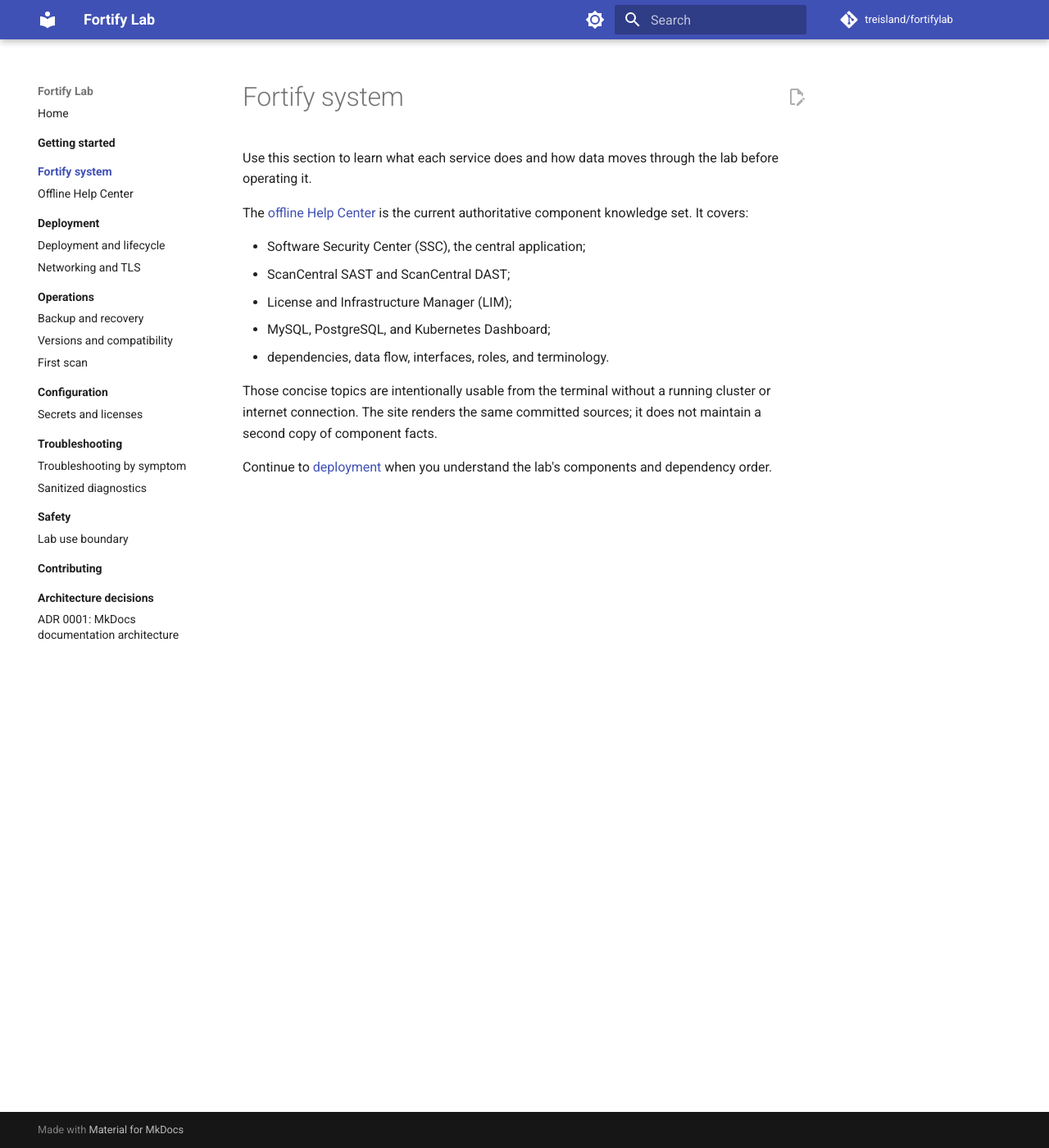
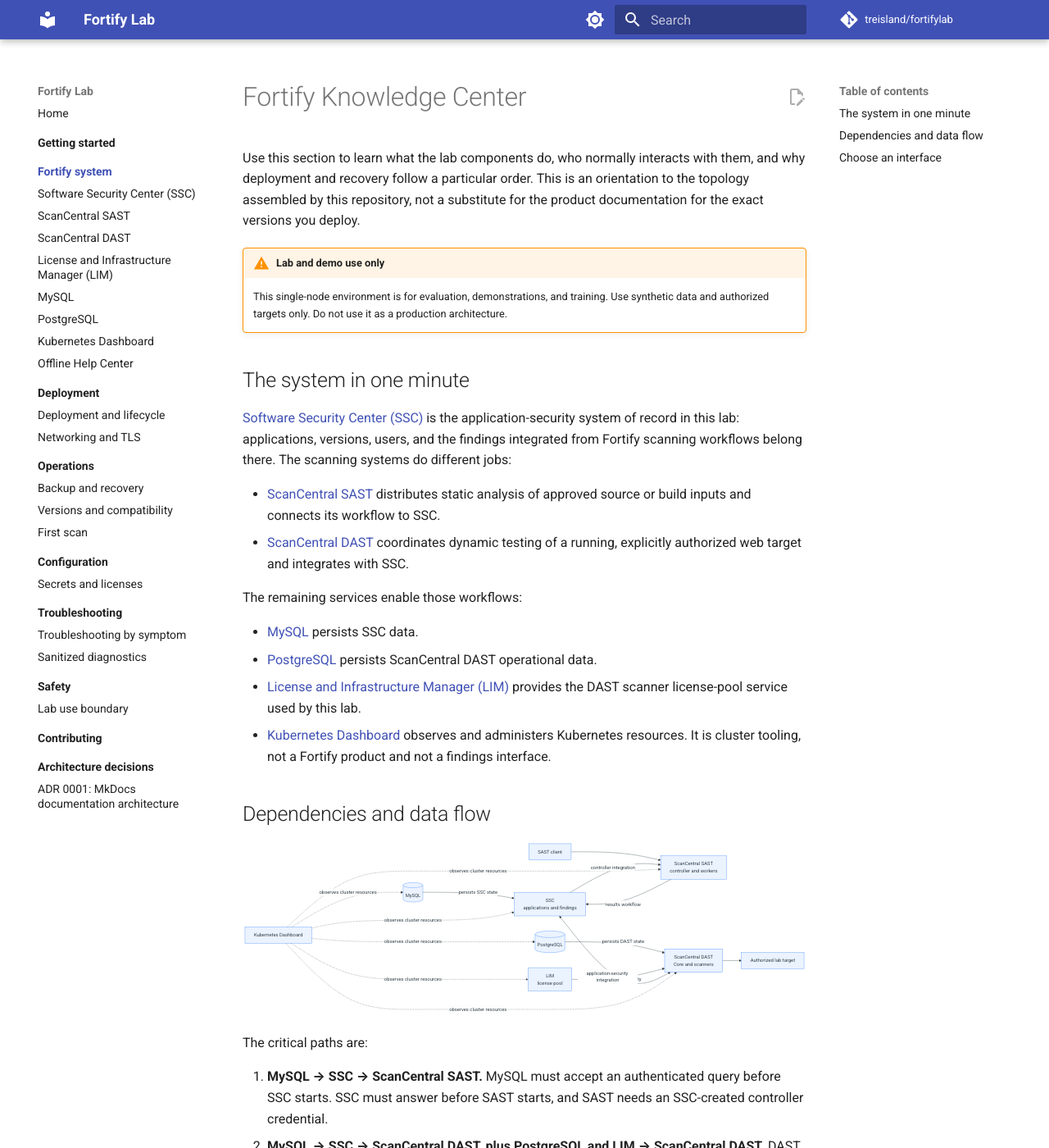
Before and after one commit to treisland/fortifylab, an MkDocs documentation site: the page built from docs/fortify/index.md, in a window 1280 px wide and 1400 px high. Shown: the whole window at 82% size. Built offline with MkDocs 1.6.1 and Material for MkDocs 9.7.7, drawn with Linux system fonts in a browser that asks for light colours; comment, search, counter and statistics services are not loaded; some of the changed text lies outside the part shown.

Commit message:
docs: build Fortify Knowledge Center

````diff
--- a/docs/fortify/index.md
+++ b/docs/fortify/index.md
@@ -1,20 +1,85 @@
-# Fortify system
+# Fortify Knowledge Center
 
-Use this section to learn what each service does and how data moves through the
-lab before operating it.
+Use this section to learn what the lab components do, who normally interacts
+with them, and why deployment and recovery follow a particular order. This is
+an orientation to the topology assembled by this repository, not a substitute
+for the product documentation for the exact versions you deploy.
 
-The [offline Help Center](../help/README.md) is the current authoritative
-component knowledge set. It covers:
+!!! warning "Lab and demo use only"
 
-- Software Security Center (SSC), the central application;
-- ScanCentral SAST and ScanCentral DAST;
-- License and Infrastructure Manager (LIM);
-- MySQL, PostgreSQL, and Kubernetes Dashboard;
-- dependencies, data flow, interfaces, roles, and terminology.
+    This single-node environment is for evaluation, demonstrations, and
+    training. Use synthetic data and authorized targets only. Do not use it as
+    a production architecture.
 
-Those concise topics are intentionally usable from the terminal without a
-running cluster or internet connection. The site renders the same committed
-sources; it does not maintain a second copy of component facts.
+## The system in one minute
 
-Continue to [deployment](../deployment/index.md) when you understand the lab's
-components and dependency order.
+[Software Security Center (SSC)](ssc.md) is the application-security system of
+record in this lab: applications, versions, users, and the findings integrated
+from Fortify scanning workflows belong there. The scanning systems do different
+jobs:
+
+- [ScanCentral SAST](scancentral-sast.md) distributes static analysis of
+  approved source or build inputs and connects its workflow to SSC.
+- [ScanCentral DAST](scancentral-dast.md) coordinates dynamic testing of a
+  running, explicitly authorized web target and integrates with SSC.
+
+The remaining services enable those workflows:
+
+- [MySQL](mysql.md) persists SSC data.
+- [PostgreSQL](postgresql.md) persists ScanCentral DAST operational data.
+- [License and Infrastructure Manager (LIM)](lim.md) provides the DAST scanner
+  license-pool service used by this lab.
+- [Kubernetes Dashboard](kubernetes-dashboard.md) observes and administers
+  Kubernetes resources. It is cluster tooling, not a Fortify product and not a
+  findings interface.
+
+## Dependencies and data flow
+
+```mermaid
+flowchart LR
+    mysql[(MySQL)] -->|persists SSC state| ssc[SSC\napplications and findings]
+    client[SAST client] --> sast[ScanCentral SAST\ncontroller and workers]
+    ssc -->|controller integration| sast
+    sast -->|results workflow| ssc
+
+    pg[(PostgreSQL)] -->|persists DAST state| dast[ScanCentral DAST\nCore and scanners]
+    lim[LIM\nlicense pool] -->|scanner capacity| dast
+    ssc <-->|application-security integration| dast
+    dast --> target[Authorized lab target]
+
+    dashboard[Kubernetes Dashboard] -.->|observes cluster resources| mysql
+    dashboard -.->|observes cluster resources| pg
+    dashboard -.->|observes cluster resources| ssc
+    dashboard -.->|observes cluster resources| sast
+    dashboard -.->|observes cluster resources| lim
+    dashboard -.->|observes cluster resources| dast
+```
+
+The critical paths are:
+
+1. **MySQL → SSC → ScanCentral SAST.** MySQL must accept an authenticated
+   query before SSC starts. SSC must answer before SAST starts, and SAST needs
+   an SSC-created controller credential.
+2. **MySQL → SSC → ScanCentral DAST, plus PostgreSQL and LIM → ScanCentral
+   DAST.** DAST Core requires PostgreSQL for its own operational state and uses
+   SSC integration; scanners require the configured LIM license pool. All three
+   upstream services must be ready before the DAST workflow is ready.
+
+An upstream outage can make several healthy-looking downstream pods unusable.
+Diagnose from left to right rather than repeatedly restarting the consumer.
+
+## Choose an interface
+
+| Goal | Primary interface |
+| --- | --- |
+| Organize applications and review findings | SSC UI or supported SSC API |
+| Submit and observe static-analysis work | Approved ScanCentral SAST client/workflow, with results in SSC |
+| Configure and observe dynamic testing | ScanCentral DAST UI/API, with integrated findings in SSC |
+| Configure DAST license capacity and pools | LIM UI/API |
+| Inspect pods, events, and Kubernetes resources | Kubernetes Dashboard or `kubectl` |
+| Inspect database internals | Operator diagnostics only; no learner-facing database UI is exposed |
+
+The [offline Help Center](../help/README.md) provides concise versions of these
+concepts from the terminal without a running cluster or internet connection.
+Continue to [deployment](../deployment/index.md) when the dependency paths and
+interface boundaries are clear.
--- a/mkdocs.yml
+++ b/mkdocs.yml
@@ -69,7 +69,14 @@
   - Getting started:
       - Overview: getting-started/index.md
   - Fortify system:
-      - Overview: fortify/index.md
+      - Knowledge Center: fortify/index.md
+      - Software Security Center (SSC): fortify/ssc.md
+      - ScanCentral SAST: fortify/scancentral-sast.md
+      - ScanCentral DAST: fortify/scancentral-dast.md
+      - License and Infrastructure Manager (LIM): fortify/lim.md
+      - MySQL: fortify/mysql.md
+      - PostgreSQL: fortify/postgresql.md
+      - Kubernetes Dashboard: fortify/kubernetes-dashboard.md
       - Offline Help Center: help/README.md
   - Deployment:
       - Overview: deployment/index.md
````
Also changed, not shown: docs/fortify/kubernetes-dashboard.md (added, +46 -0 lines), docs/fortify/lim.md (added, +42 -0 lines), docs/fortify/mysql.md (added, +39 -0 lines), docs/fortify/postgresql.md (added, +38 -0 lines), docs/fortify/scancentral-dast.md (added, +55 -0 lines), docs/fortify/scancentral-sast.md (added, +44 -0 lines), docs/fortify/ssc.md (added, +53 -0 lines), 1 other file.
